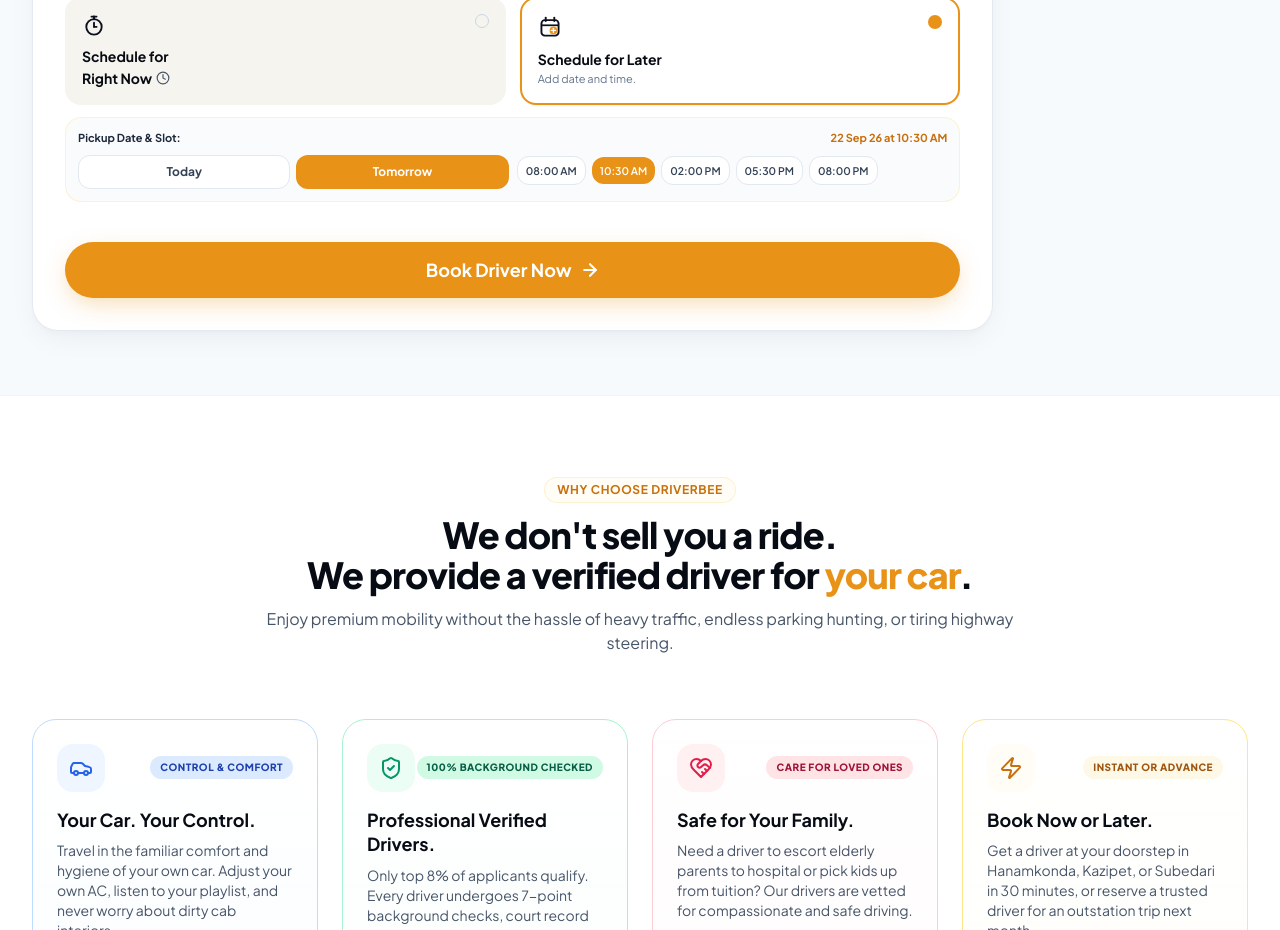
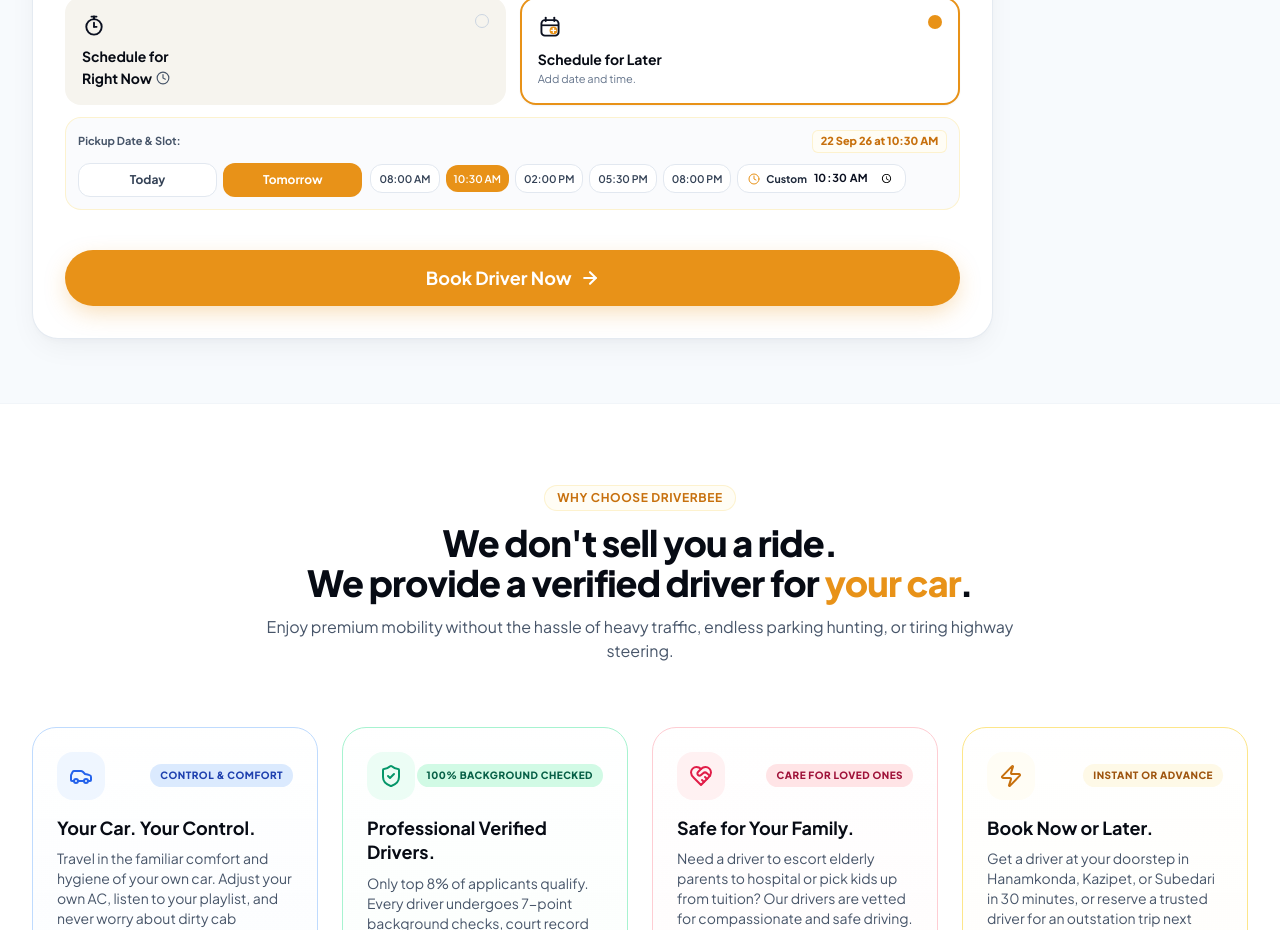
Before and after one commit to sarvexmarketing-hash/driverbeee, a React (Vite) app: page / in a window 1280 px wide. Shown: the part 1040-1970 px from the top of the page. Built offline with nearby package versions, Linux system fonts and the light colour scheme; no server answers; the database is empty.

Commit message:
Allow users to pick or enter any custom booking time (e.g. 04:45 PM)

```diff
--- a/package.json
+++ b/package.json
@@ -7,7 +7,7 @@
     "dev": "vite",
     "build": "tsc && vite build",
     "preview": "vite preview",
-    "test": "node tests/whatsapp.test.mjs && node tests/driver-onboarding.test.mjs"
+    "test": "node tests/whatsapp.test.mjs && node tests/driver-onboarding.test.mjs && node tests/schedule-time.test.mjs"
   },
   "dependencies": {
     "@supabase/supabase-js": "^2.116.0",
--- a/src/components/ScheduleSelector.tsx
+++ b/src/components/ScheduleSelector.tsx
@@ -10,6 +10,38 @@
   time: string;
   setTime: (time: string) => void;
 }
+
+// Helper to convert 12-hour string (e.g. "04:45 PM" or "4.45 PM" or "16:45") to 24-hour "HH:mm"
+export const format12To24 = (timeStr: string): string => {
+  if (!timeStr) return '10:30';
+  const trimmed = timeStr.trim();
+  if (/^\d{1,2}:\d{2}$/.test(trimmed)) {
+    const [h, m] = trimmed.split(':');
+    return `${h.padStart(2, '0')}:${m}`;
+  }
+  const match = trimmed.match(/(\d{1,2})[:.](\d{2})\s*(AM|PM)?/i);
+  if (!match) return '10:30';
+  let hours = parseInt(match[1], 10);
+  const minutes = match[2];
+  const ampm = match[3] ? match[3].toUpperCase() : (hours >= 12 ? 'PM' : 'AM');
+  if (ampm === 'PM' && hours < 12) hours += 12;
+  if (ampm === 'AM' && hours === 12) hours = 0;
+  return `${String(hours).padStart(2, '0')}:${minutes}`;
+};
+
+// Helper to convert 24-hour "HH:mm" to 12-hour "hh:mm AM/PM"
+export const format24To12 = (time24: string): string => {
+  if (!time24) return '10:30 AM';
+  const parts = time24.trim().split(':');
+  if (parts.length < 2) return '10:30 AM';
+  let hours = parseInt(parts[0], 10);
+  const minutes = parts[1] || '00';
+  if (isNaN(hours)) return '10:30 AM';
+  const ampm = hours >= 12 ? 'PM' : 'AM';
+  hours = hours % 12;
+  if (hours === 0) hours = 12;
+  return `${String(hours).padStart(2, '0')}:${minutes} ${ampm}`;
+};
 
 export const ScheduleSelector: React.FC<ScheduleSelectorProps> = ({
   scheduleType,
@@ -31,6 +63,7 @@
   }, [date, todayStr, tomorrowStr, setDate]);
 
   const quickTimes = ['08:00 AM', '10:30 AM', '02:00 PM', '05:30 PM', '08:00 PM'];
+  const isQuickTime = quickTimes.includes(time);
 
   return (
     <div className="space-y-2 sm:space-y-3">
@@ -135,14 +168,17 @@
 
       {/* Inline Date & Time Picker when Schedule for Later is active */}
       {scheduleType === 'later' && (
-        <div className="p-3 bg-[#FAFBFD] rounded-2xl border border-bee-200/80 space-y-2 animate-fade-in mt-2">
+        <div className="p-3 bg-[#FAFBFD] rounded-2xl border border-bee-200/80 space-y-2.5 animate-fade-in mt-2">
           <div className="flex items-center justify-between text-[11px] font-bold text-navy-800">
-            <span>Pickup Date & Slot:</span>
-            <span className="text-bee-700">{formatDisplayDate(date)} at {time}</span>
+            <span className="text-navy-600">Pickup Date & Slot:</span>
+            <span className="text-bee-700 bg-bee-50 border border-bee-200/80 px-2 py-0.5 rounded-md font-extrabold">
+              {formatDisplayDate(date)} at {time}
+            </span>
           </div>
 
-          <div className="grid grid-cols-1 sm:grid-cols-2 gap-2">
-            <div className="grid grid-cols-2 gap-1.5">
+          <div className="grid grid-cols-1 sm:grid-cols-12 gap-2 items-center">
+            {/* Date Quick Selection: Today / Tomorrow */}
+            <div className="grid grid-cols-2 gap-1.5 sm:col-span-4">
               <button
                 type="button"
                 onClick={() => setDate(todayStr)}
@@ -167,19 +203,50 @@
               </button>
             </div>
 
-            <div className="flex items-center gap-1.5 overflow-x-auto pb-0.5">
+            {/* Time Slots: Quick Buttons + Custom Time Picker */}
+            <div className="flex items-center gap-1.5 overflow-x-auto pb-0.5 sm:col-span-8">
               {quickTimes.map((t) => (
                 <button
                   key={t}
                   type="button"
                   onClick={() => setTime(t)}
-                  className={`px-2 py-1.5 text-[10.5px] rounded-xl font-semibold whitespace-nowrap transition-colors ${
-                    time === t ? 'bg-bee-600 text-white font-bold' : 'bg-white border border-navy-200 text-navy-700 hover:bg-navy-50'
+                  className={`px-2 py-1.5 text-[10.5px] rounded-xl font-semibold whitespace-nowrap transition-colors cursor-pointer ${
+                    time === t
+                      ? 'bg-bee-600 text-white font-bold shadow-xs'
+                      : 'bg-white border border-navy-200 text-navy-700 hover:bg-navy-50'
                   }`}
                 >
                   {t}
                 </button>
               ))}
+
+              {/* Custom Time Selector */}
+              <label
+                className={`flex items-center gap-1.5 px-2.5 py-1 text-[10.5px] rounded-xl font-semibold whitespace-nowrap border transition-all cursor-pointer select-none ${
+                  !isQuickTime
+                    ? 'bg-bee-600 text-white border-bee-600 shadow-xs font-bold ring-2 ring-bee-400/50'
+                    : 'bg-white border-navy-200 text-navy-700 hover:bg-navy-50 hover:border-bee-300'
+                }`}
+                title="Enter or select any custom pickup time (e.g. 04:45 PM)"
+              >
+                <Clock className={`w-3 h-3 flex-shrink-0 ${!isQuickTime ? 'text-white' : 'text-bee-600'}`} />
+                <span className={`text-[10.5px] font-bold ${!isQuickTime ? 'text-white' : 'text-navy-800'}`}>
+                  {!isQuickTime ? 'Custom:' : 'Custom'}
+                </span>
+                <input
+                  type="time"
+                  aria-label="Set custom pickup time"
+                  value={format12To24(time)}
+                  onChange={(e) => {
+                    if (e.target.value) {
+                      setTime(format24To12(e.target.value));
+                    }
+                  }}
+                  className={`text-[11px] font-bold bg-transparent border-none outline-none focus:ring-0 p-0 cursor-pointer ${
+                    !isQuickTime ? 'text-white' : 'text-navy-900'
+                  }`}
+                />
+              </label>
             </div>
           </div>
         </div>
--- a/src/context/PricingContext.tsx
+++ b/src/context/PricingContext.tsx
@@ -7,7 +7,7 @@
   hr2: number; hr4: number; hr6: number; hr8: number;
 }
 export interface OneWayRates {
-  hr2: number; hr4: number; hr6: number; hr8: number; day1: number;
+  hr2: number; hr4: number; hr6: number; hr8: number;
 }
 export interface OutstationSlabRates {
   slab100_150: number;
@@ -25,7 +25,7 @@
 export const DEFAULT_PRICING: PricingConfig = {
   cityRates:    { hr2: 300,  hr4: 600,  hr6: 900,  hr8: 1200 },
   outsideRates: { hr2: 400,  hr4: 800,  hr6: 1200, hr8: 1600 },
-  oneWayRates:  { hr2: 300,  hr4: 600,  hr6: 900,  hr8: 1200, day1: 1500 },
+  oneWayRates:  { hr2: 300,  hr4: 600,  hr6: 900,  hr8: 1200 },
   outstationSlabs: { slab100_150: 1200, slab150_250: 1500, slabAbove250: 1800 },
   lastUpdated: new Date().toISOString(),
 };
@@ -56,7 +56,6 @@
           hr4: Number(p.oneWayRates?.hr4 ?? DEFAULT_PRICING.oneWayRates.hr4),
           hr6: Number(p.oneWayRates?.hr6 ?? DEFAULT_PRICING.oneWayRates.hr6),
           hr8: Number(p.oneWayRates?.hr8 ?? DEFAULT_PRICING.oneWayRates.hr8),
-          day1: Number(p.oneWayRates?.day1 ?? DEFAULT_PRICING.oneWayRates.day1),
         },
         outstationSlabs: {
           slab100_150: Number(p.outstationSlabs?.slab100_150 ?? DEFAULT_PRICING.outstationSlabs.slab100_150),
@@ -174,7 +173,6 @@
 
   const getOneWayFare = useCallback((hours: number): number => {
     const r = pricing.oneWayRates || DEFAULT_PRICING.oneWayRates;
-    if (hours === 1) return r.day1 ?? DEFAULT_PRICING.oneWayRates.day1;
     return hours === 2 ? r.hr2 : hours === 4 ? r.hr4 : hours === 6 ? r.hr6 : r.hr8;
   }, [pricing]);
 
```
Also changed, not shown: src/pages/AdminDashboard.tsx (+2 -13 lines), 1 other file (tests, documents, lock files or other folders).
